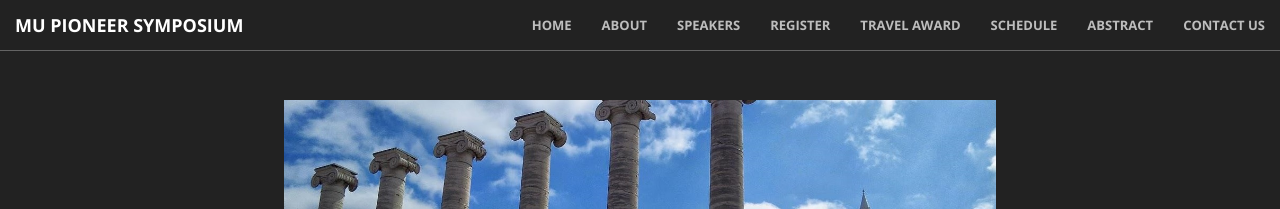
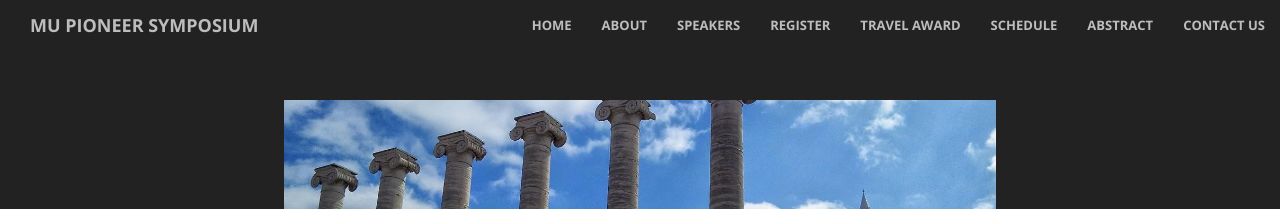
Before and after one commit to mupioneersymposium/mupioneersymposium.github.io, a Jekyll site: the page built from schedule.md, in a window 1280 px wide. Shown: the top 209 px of the page. Built offline with Jekyll 4.4.1, drawn with Linux system fonts in a browser that asks for light colours.

Commit message:
Update nav.html

```diff
--- a/_includes/nav.html
+++ b/_includes/nav.html
@@ -1,4 +1,4 @@
-<nav id="mainNav"  class="navbar navbar-default navbar-fixed-top bg-dark">
+<nav id="mainNav"  class="navbar-default navbar-fixed-top bg-dark">
         <div class="container-fluid">
             <!-- Brand and toggle get grouped for better mobile display -->
         <div class="navbar-header">
```
